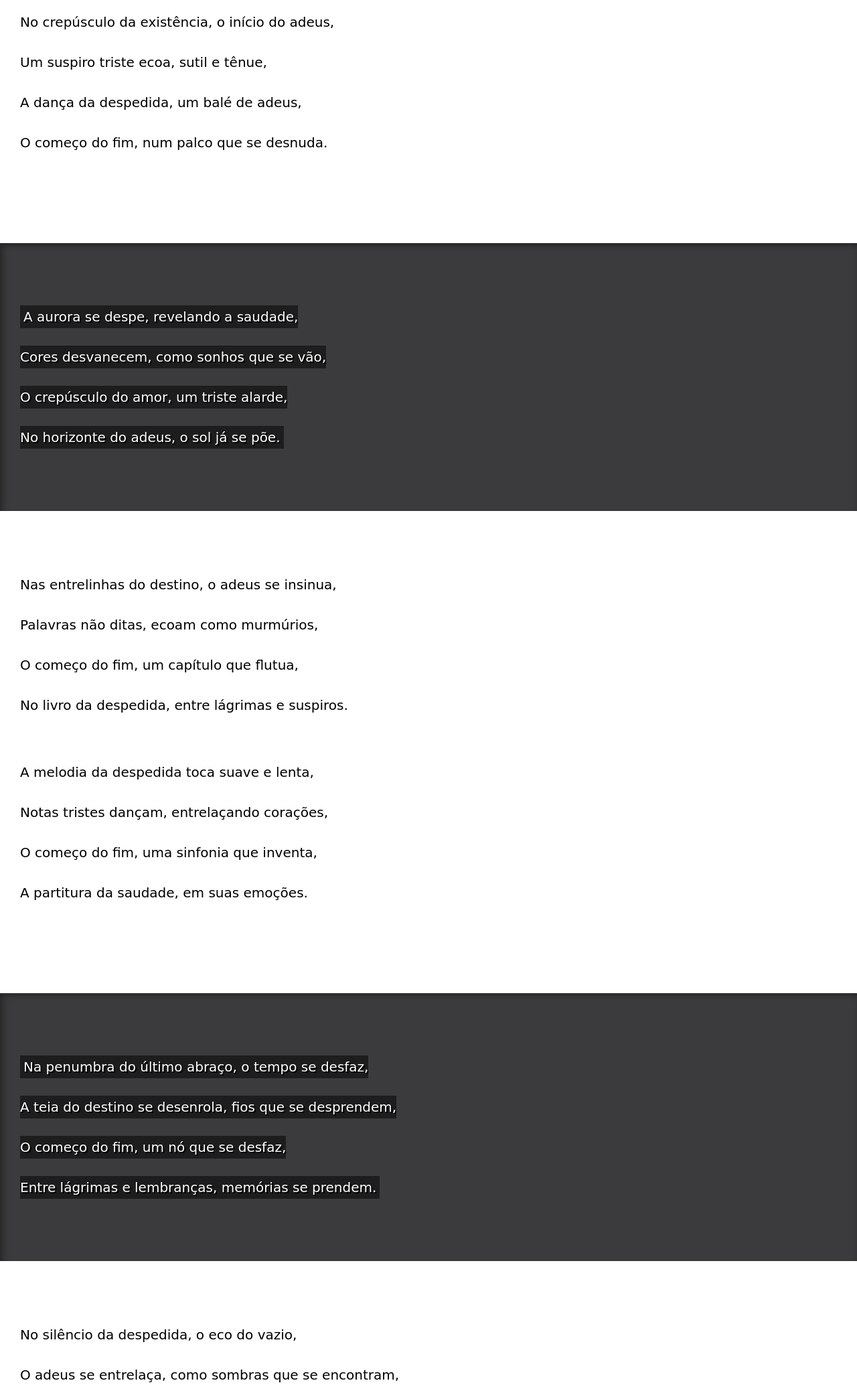
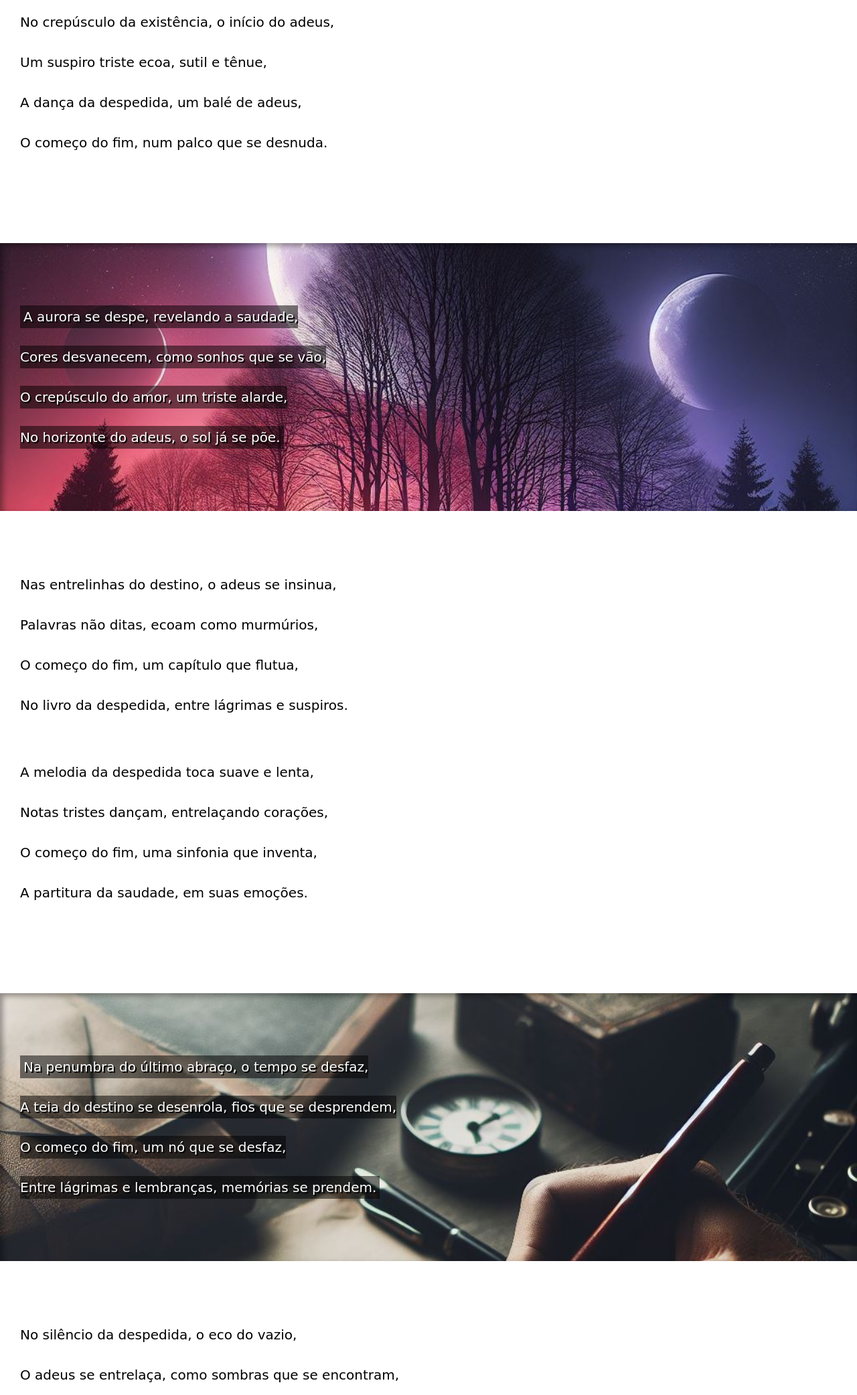
Before and after one commit to adriellyoliveira/projetopoema, a plain HTML site: page index.html in a window 1280 px wide. Shown: the part 311-2394 px from the top of the page at 67% size. Drawn offline with Linux system fonts and the light colour scheme; a web font is replaced by a local one.

Commit message:
Update style.css

```diff
--- a/style.css
+++ b/style.css
@@ -60,13 +60,13 @@ section > p {
 }
 
 section#img01 {
-    background-image: url('');
+    background-image: url('/imagens/background1.jpeg');
     background-position: right center;
 }
 
 
 section#img02 {
-    background-image: url('');
+    background-image: url('/imagens/background2.jpeg');
 }
 
 section.imagem > p {
```
